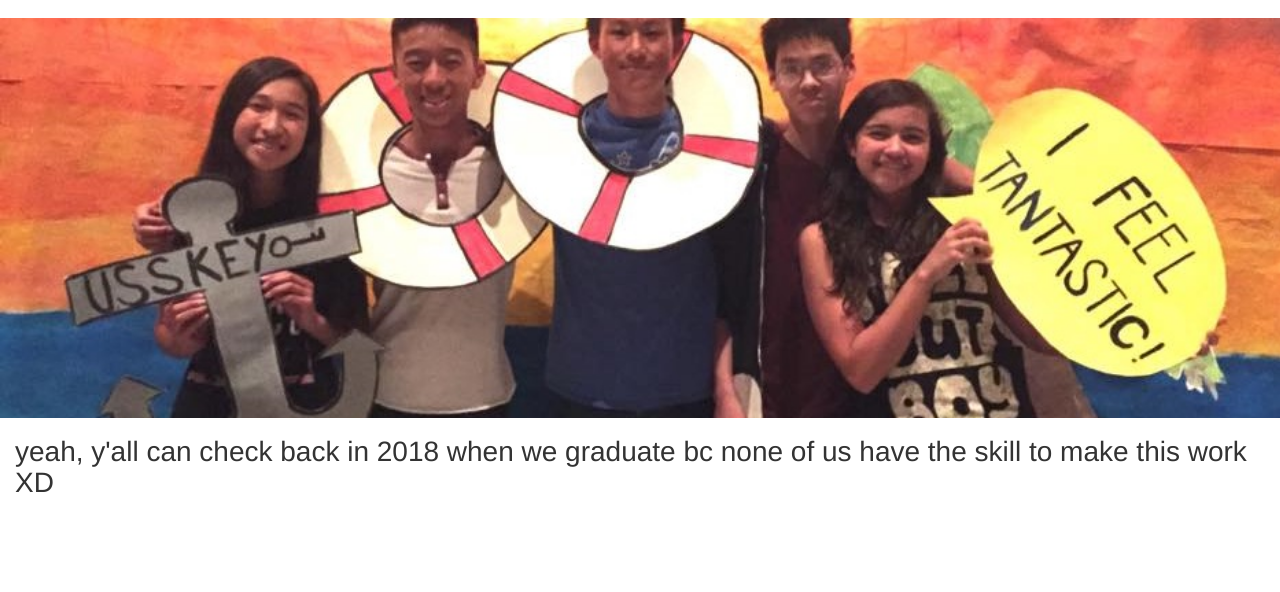
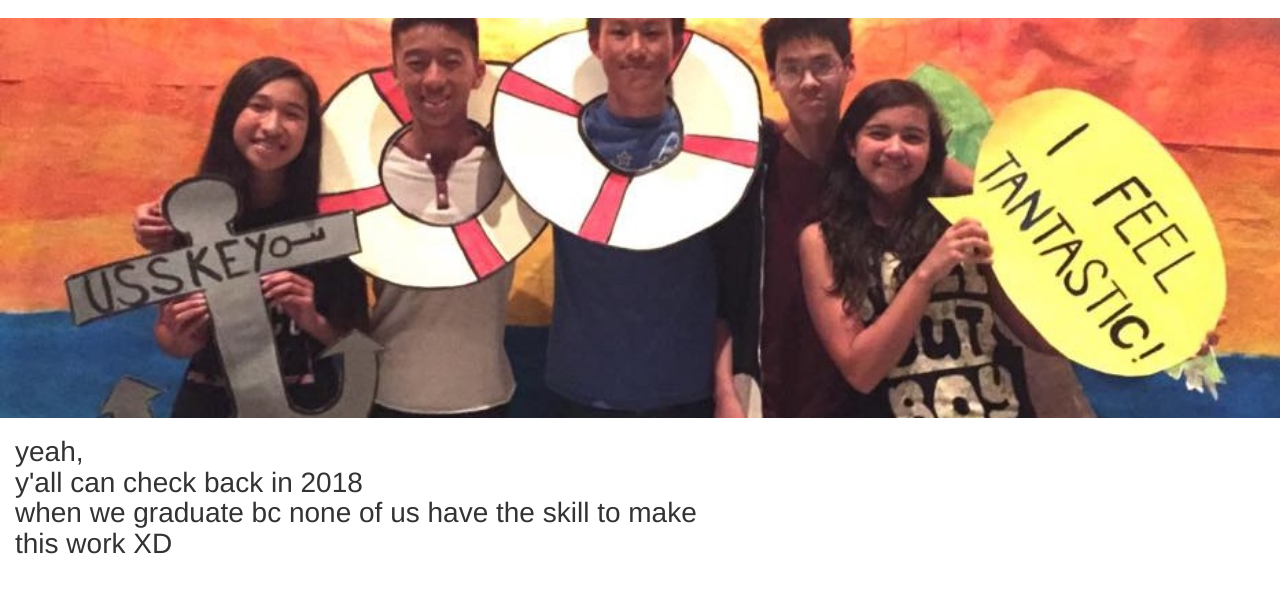
Before and after one commit to addcn14/phosphenes, a plain HTML site: page index.html in a window 1280 px wide. Shown: the part 54-646 px from the top of the page. Drawn offline with nearby package versions, Linux system fonts and the light colour scheme.

Commit message:
Update index.html

```diff
--- a/index.html
+++ b/index.html
@@ -36,7 +36,7 @@
       </div>
     </div>
     <div class="container-fluid">
-    <h1>yeah, y'all can check back in 2018 when we graduate bc none of us have the skill to make this work XD</h1>
+    <h1>yeah, <br>y'all can check back in 2018 <br>when we graduate bc none of us have the skill to make <br>this work XD</h1>
     </div>
   </body>
 </html>
```
